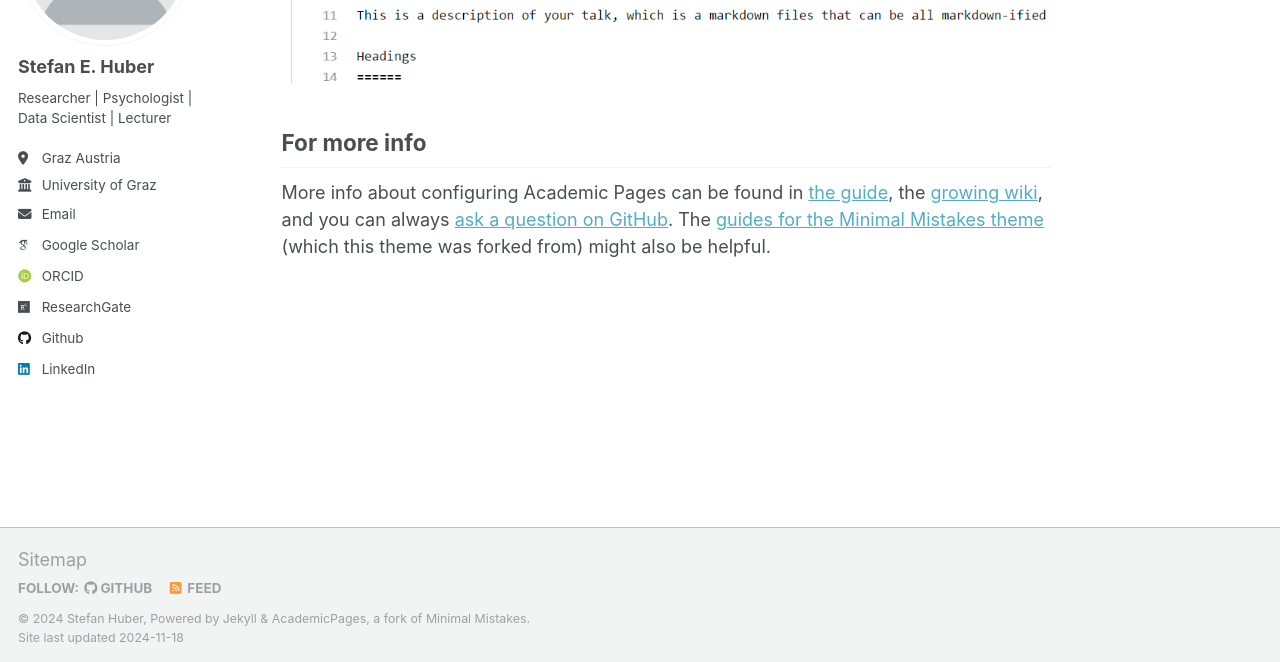
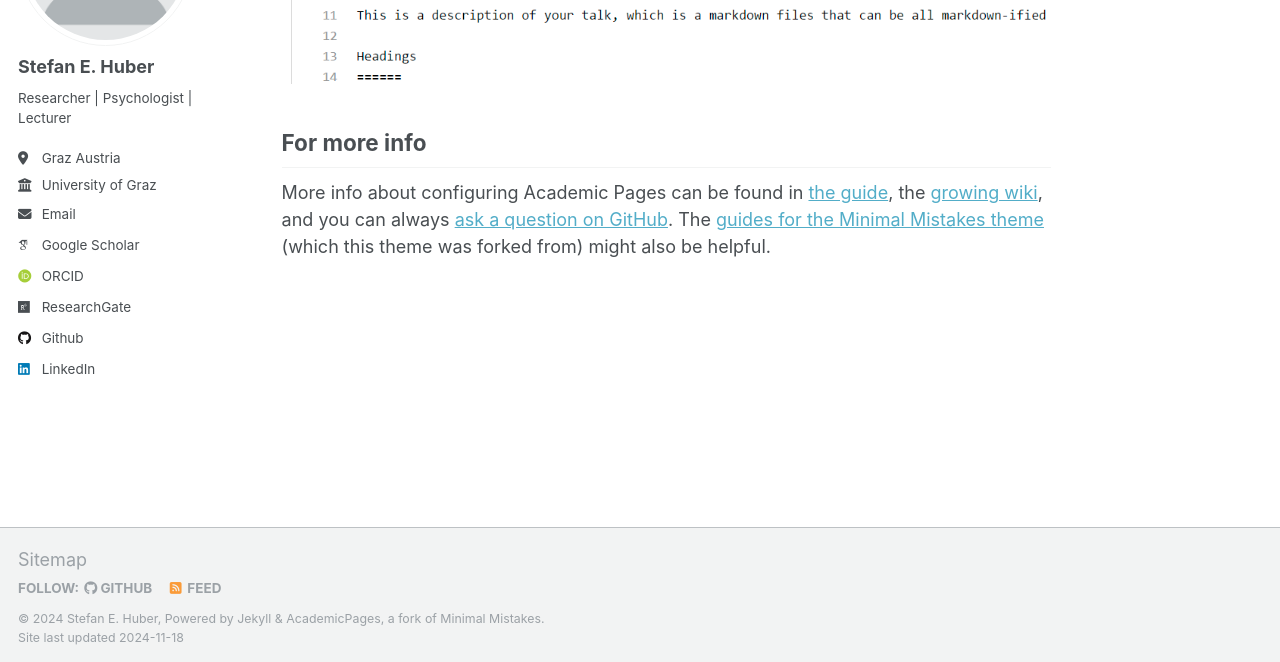
Before and after one commit to stefaneha/stefaneha.github.io, a Jekyll site: the page built from _pages/about.md, in a window 1280 px wide and 900 px high, scrolled down 2643 px. Shown: the part 235-897 px from the top of the window. Built offline with Jekyll 4.4.1, drawn with Linux system fonts in a browser that asks for light colours; some web fonts are replaced.

Commit message:
Update _config.yml

```diff
--- a/_config.yml
+++ b/_config.yml
@@ -10,7 +10,7 @@
 locale                   : "en-US"
 title                    : "Stefan E. Huber"
 title_separator          : "-"
-name                     : &name "Stefan Huber"
+name                     : &name "Stefan E. Huber"
 description              : &description "personal description"
 url                      : https://stefaneha.github.io # the base hostname & protocol for your site e.g. "https://mmistakes.github.io"
 baseurl                  : "" # the subpath of your site, e.g. "/blog"
@@ -24,7 +24,7 @@ author:
   avatar           : "profile.png"
   name             : "Stefan E. Huber"
   pronouns         : # example: "she/her"
-  bio              : "Researcher | Psychologist | Data Scientist | Lecturer"
+  bio              : "Researcher | Psychologist | Lecturer"
   location         : "Graz Austria"
   employer         : "University of Graz"
   uri              : # URL
@@ -58,7 +58,7 @@ author:
   keybase          : # Username
   instagram        : # Username
   lastfm           : # Username
-  linkedin         : "https://www.linkedin.com/in/stefan-huber-aa5a92320/"
+  linkedin         : "stefan-huber-aa5a92320"
   mastodon         : # URL
   medium           : # URL
   pinterest        : # Username
```
